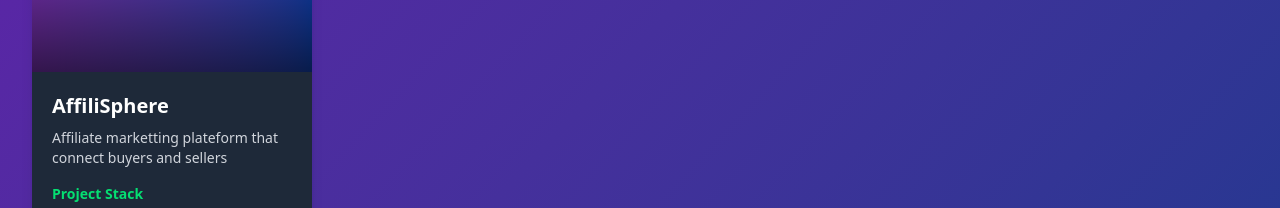
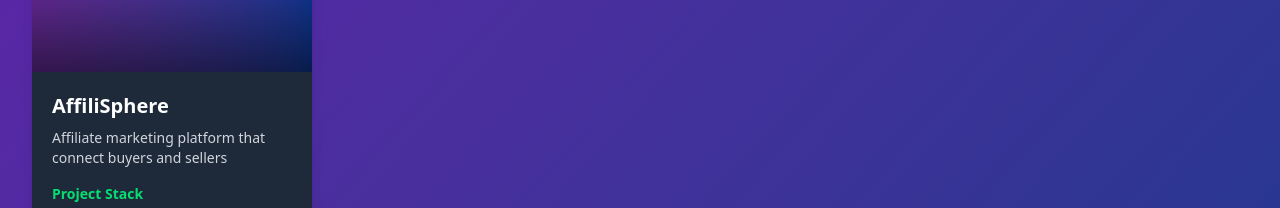
Before and after one commit to 11093261/myportfoliowebsite, a React (Vite) app: page / in a window 1280 px wide. Shown: the part 2900-3108 px from the top of the page. Built offline with nearby package versions, Linux system fonts and the light colour scheme.

Commit message:
ultraproject

```diff
--- a/src/Components/Project.jsx
+++ b/src/Components/Project.jsx
@@ -12,7 +12,7 @@ const Project = () => {
       description: "Full-featured online shopping platform with product management and payment processing",
       stack: "React.Js, Tailwind, Express.Js, MongoDB, Paystack, AWS, CI/CD, Socket.io",
       image: projectone,
-      link: "https://www.shopspher.com" // Updated link
+      link: "https://www.shopspher.com"
     },
     {
       id: 2,
@@ -41,15 +41,14 @@ const Project = () => {
     {
       id: 5,
       title: "AffiliSphere",
-      description: "Affiliate marketting plateform that connect buyers and sellers",
+      description: "Affiliate marketing platform that connect buyers and sellers",
       stack: "React.js, Tailwindcss,Redux,Express.js,MongoDB , Amazon Affiliate link",
       image: null,
-      link: "https://affiliate-marketing-bay.vercel.app/"
-+1
+      link: "https://affiliate-marketing-bay.vercel.app"  // Fixed: Removed "/" and the stray "+1"
     }
-
   ];
 
+  // Rest of your component remains the same...
   // Handle scroll to projects section when page loads with #projects in URL
   useEffect(() => {
     const handleHashChange = () => {
@@ -60,7 +59,7 @@ const Project = () => {
 
     // Check on initial load
     if (window.location.hash === '#projects') {
-      setTimeout(scrollToProjects, 100); // Small delay to ensure DOM is ready
+      setTimeout(scrollToProjects, 100);
     }
 
     // Add event listener for hash changes
@@ -74,7 +73,7 @@ const Project = () => {
   // Scroll to projects section with proper offset
   const scrollToProjects = () => {
     if (projectsRef.current) {
-      const yOffset = -80; // Adjust for fixed header height
+      const yOffset = -80;
       const y = projectsRef.current.getBoundingClientRect().top + window.pageYOffset + yOffset;
 
       window.scrollTo({ top: y, behavior: 'smooth' });
```
